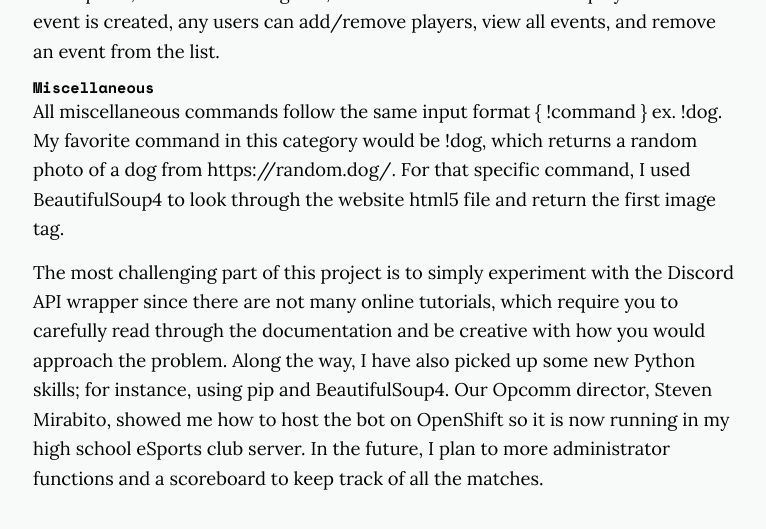
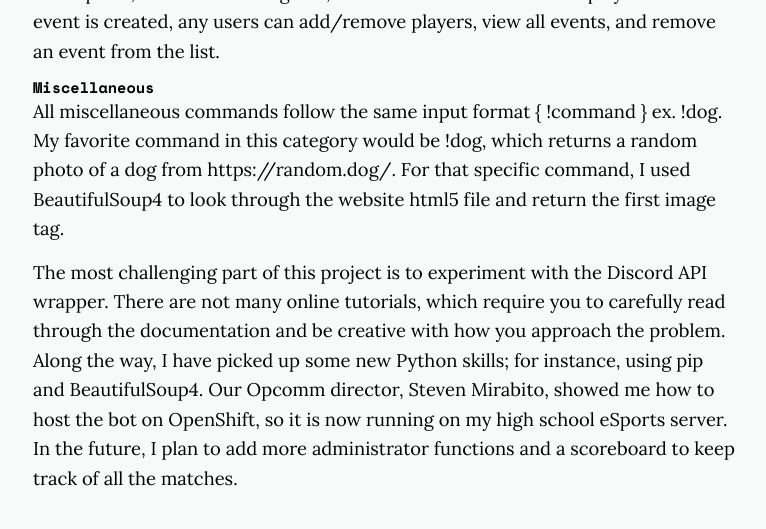
Before and after one commit to ComputerScienceHouse/blog, a Jekyll site: the page built from _posts/2018-03-29-timmie.md, in a window 1280 px wide and 900 px high, scrolled down 1595 px, cut to the strip 0-563 px from the top of the window. Shown: the top 529 px of the strip, without its empty margins (255-1021 px from the left). Built offline with Jekyll 4.4.1, drawn with Linux system fonts in a browser that asks for light colours; nearby versions of some CDN libraries.

Commit message:
Update 2018-03-29-timmie.md

```diff
--- a/_posts/2018-03-29-timmie.md
+++ b/_posts/2018-03-29-timmie.md
@@ -35,4 +35,4 @@ Here, I used the Python class to create events, which are stored in a list in th
 ##### Miscellaneous
 All miscellaneous commands follow the same input format { !command } ex. !dog. My favorite command in this category would be !dog, which returns a random photo of a dog from https://random.dog/. For that specific command, I used BeautifulSoup4 to look through the website html5 file and return the first image tag.
 
-The most challenging part of this project is to simply experiment with the Discord API wrapper since there are not many online tutorials, which require you to carefully read through the documentation and be creative with how you would approach the problem. Along the way, I have also picked up some new Python skills; for instance, using pip and BeautifulSoup4. Our Opcomm director, Steven Mirabito, showed me how to host the bot on OpenShift so it is now running in my high school eSports club server. In the future, I plan to more administrator functions and a scoreboard to keep track of all the matches.
+The most challenging part of this project is to experiment with the Discord API wrapper. There are not many online tutorials, which require you to carefully read through the documentation and be creative with how you approach the problem. Along the way, I have picked up some new Python skills; for instance, using pip and BeautifulSoup4. Our Opcomm director, Steven Mirabito, showed me how to host the bot on OpenShift, so it is now running on my high school eSports server. In the future, I plan to add more administrator functions and a scoreboard to keep track of all the matches.
```
